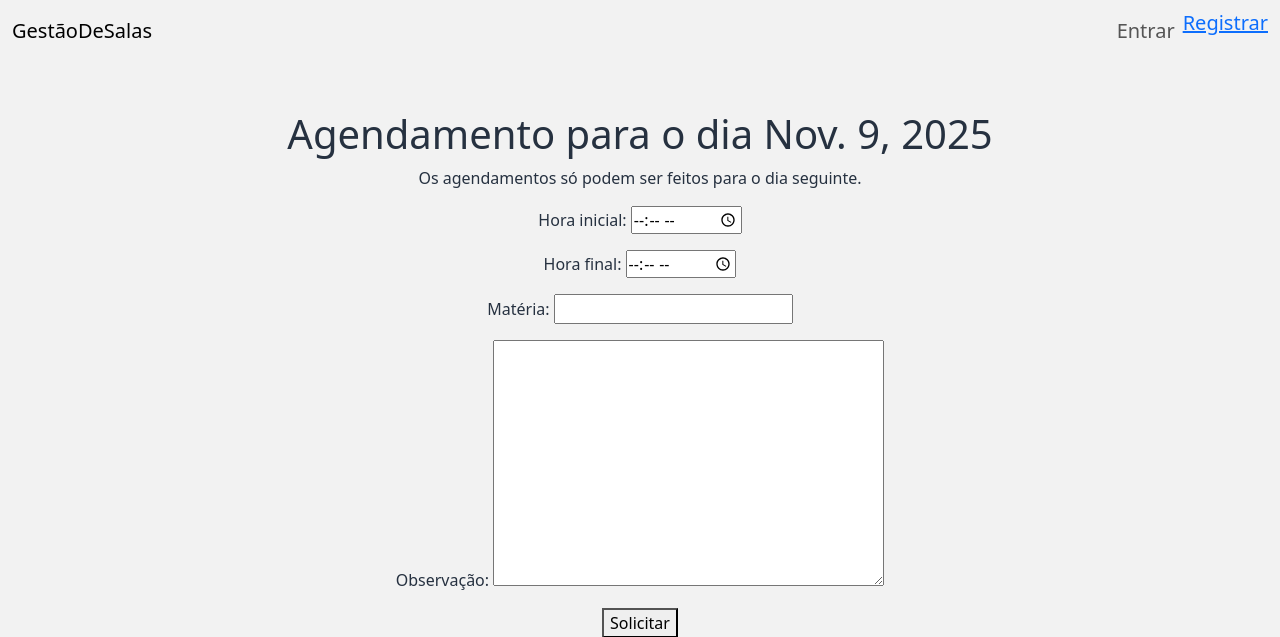
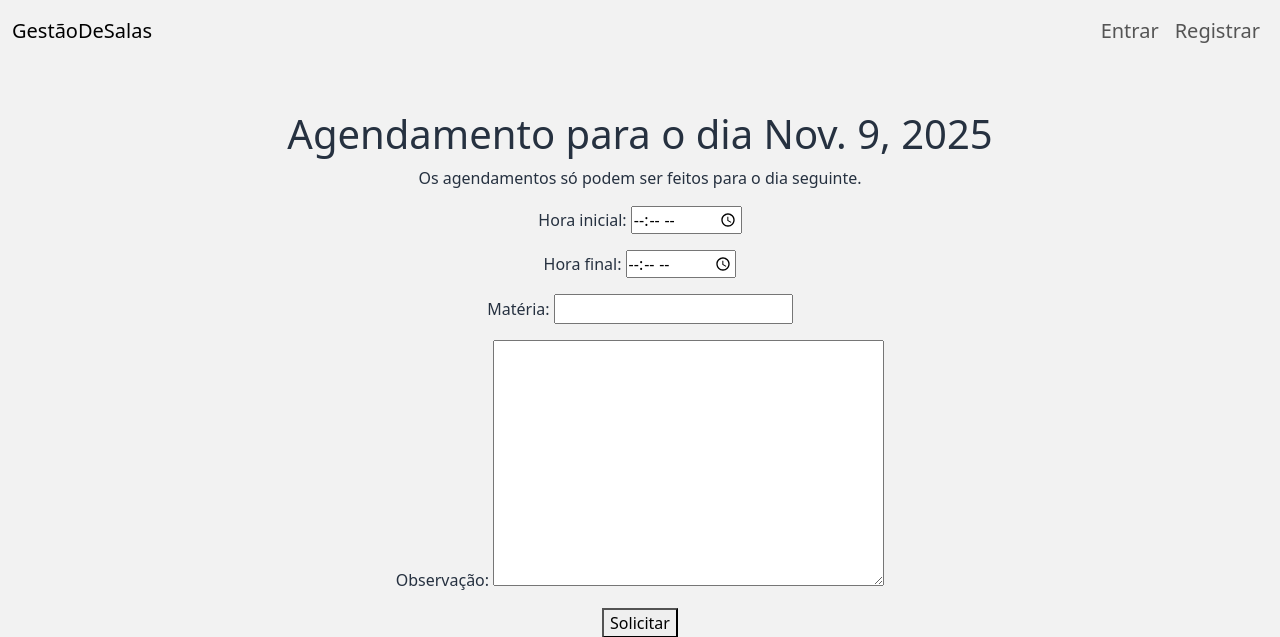
Before and after one commit to lorenaneiva/room-scheduling-manager, a Django app: page /agendar/1/ in a window 1280 px wide. Shown: the top 637 px of the page. Run offline with Django 5.2, Linux system fonts and the light colour scheme; some libraries are stand-ins or nearby versions.

Commit message:
style: conserta falta de estilziação de link de registro da navbar

```diff
--- a/agendador/templates/agendador/base.html
+++ b/agendador/templates/agendador/base.html
@@ -46,7 +46,7 @@
                         <a href="{% url 'login' %}" class="nav-link">Entrar</a>
                     </li class="nav-item">
                     <li class="nav-item">
-                        <a href="{% url 'register' %}" >Registrar</a>
+                        <a href="{% url 'register' %}" class="nav-link">Registrar</a>
                     </li>
                     {% endif %}
                 </ul>
```
